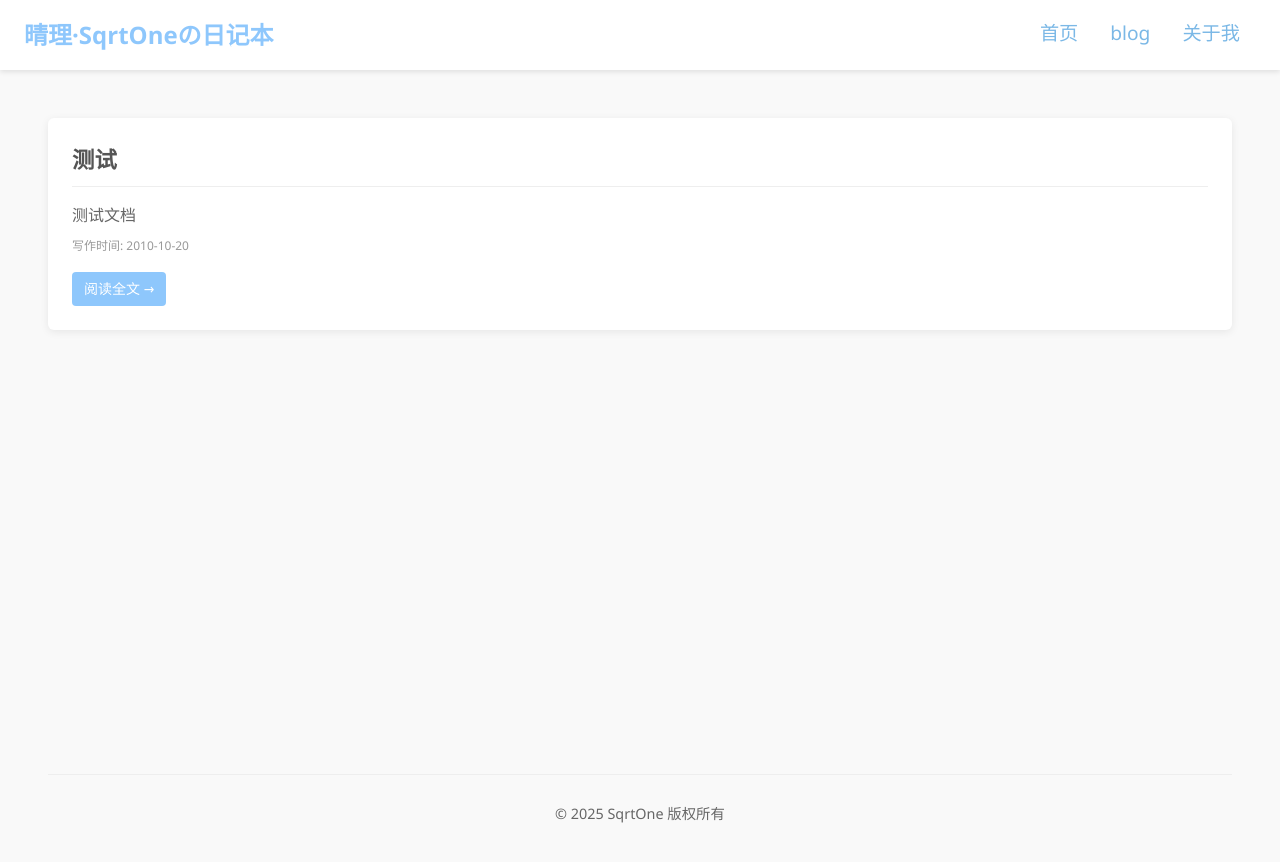
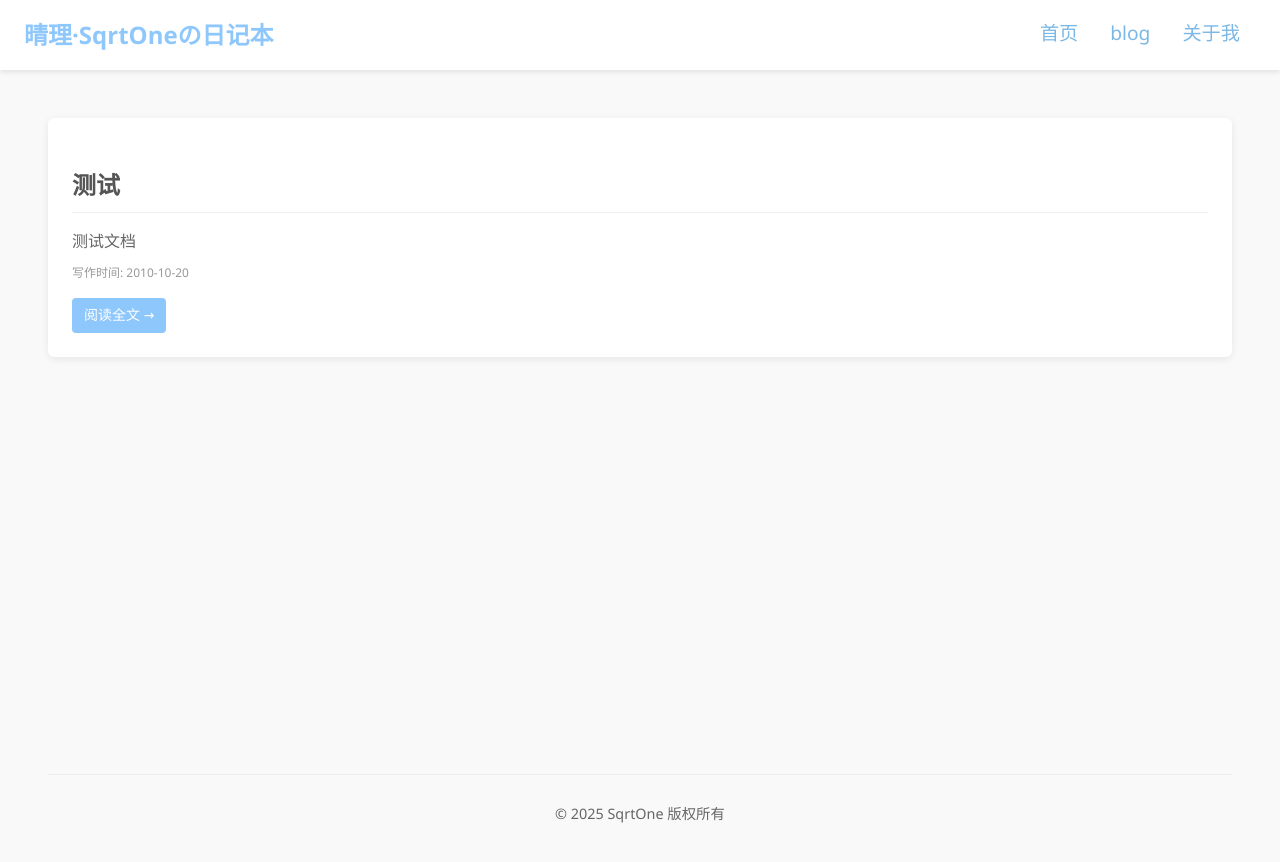
Before and after one commit to SqrtOne/SqrtOne.github.io, a Jekyll site: the page built from blog.html, in a window 1280 px wide. Shown: the top 862 px of the page. Built offline with Jekyll 4.4.1, drawn with Linux system fonts in a browser that asks for light colours.

Commit message:
upd post.html

```diff
--- a/_layouts/post.html
+++ b/_layouts/post.html
@@ -3,9 +3,7 @@
 ---
 
 <div class="card-container">
-    <section>
-        <h1 class="title">{{ page.title }}</h1>
-    </section>
+    <h1 class="title">{{ page.title }}</h1>
     <section>
         {{ content }}
     </section>
--- a/styles.css
+++ b/styles.css
@@ -114,18 +114,32 @@
     box-shadow: var(--shadow-lg);
 }
 
-section .title {
+.title {
     text-align: center;
     color: var(--primary-color);
     font-size: 2rem;
 }
 
-h2 {
+section h1, section h2, section h3 {
     margin-bottom: var(--spacing-md);
     color: var(--text-secondary);
-    font-size: 1.4rem;
     padding-bottom: var(--spacing-sm);
     border-bottom: 1px solid var(--border-light);
+}
+
+section h1 {
+    font-size: 1.8rem;
+    margin-top: var(--spacing-xl);
+}
+
+section h2 {
+    font-size: 1.5rem;
+    margin-top: var(--spacing-lg);
+}
+
+section h3 {
+    font-size: 1.3rem;
+    margin-top: var(--spacing-md);
 }
 
 p {
```
